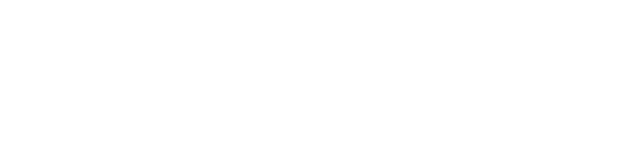
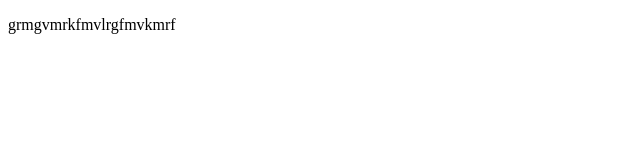
Before and after one commit to Gabijaltu/scaling-barnacle, a plain HTML site: page index.html in a window 1280 px wide. Shown: the whole page, without its empty margins (0-640 px from the left). Drawn offline with Linux system fonts and the light colour scheme.

Commit message:
Add HTML structure for the product card

```diff
--- a/index.html
+++ b/index.html
@@ -6,5 +6,7 @@
     <title>Document</title>
     <link rel="stylesheet" href="style.css" />
   </head>
-  <body></body>
+  <body>
+    <p>grmgvmrkfmvlrgfmvkmrf</p>
+  </body>
 </html>
```
